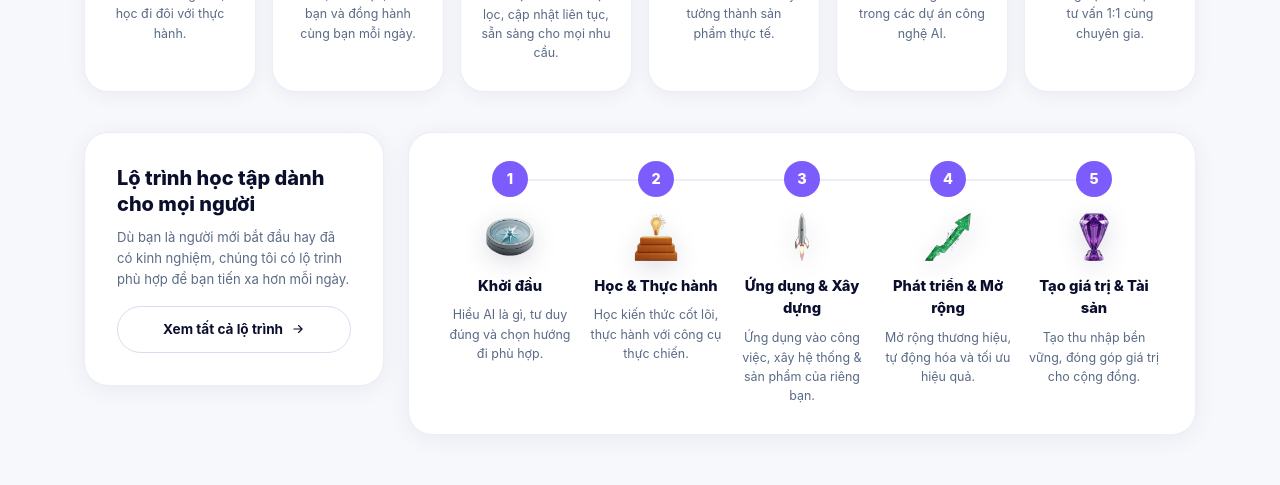
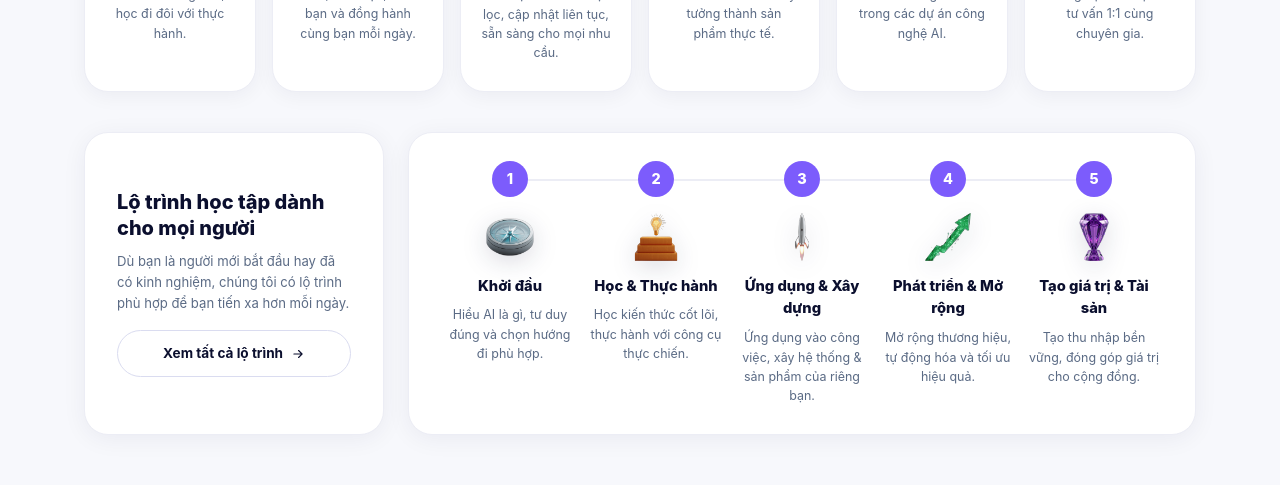
Before and after one commit to duongtyphu/duongtyphu, a Next.js app in the folder voduongai/: page / in a window 1280 px wide. Shown: the part 1760-2245 px from the top of the page. Built offline with nearby package versions, Linux system fonts and the light colour scheme; no server answers.

Commit message:
Match roadmap card heights, add hover-lift on step numbers
Stretch the "Lộ trình học tập..." info card to always match the
height of the 5-step card beside it (items-stretch instead of
items-start). Add a smooth lift on each numbered circle (1-5) when
hovering its corresponding step.

```diff
--- a/voduongai/src/components/home/EcosystemPillars.tsx
+++ b/voduongai/src/components/home/EcosystemPillars.tsx
@@ -108,7 +108,7 @@ export function EcosystemPillars() {
           ))}
         </div>
 
-        <div className="mt-10 flex flex-col gap-6 lg:flex-row lg:items-start">
+        <div className="mt-10 flex flex-col gap-6 lg:flex-row lg:items-stretch">
           <div className="flex flex-col justify-center rounded-xl border border-[#ECEDF5] bg-white p-6 shadow-[0_4px_24px_rgba(15,23,60,.06)] lg:w-[300px] lg:shrink-0 lg:p-8">
             <h3 className="text-[1.15rem] font-extrabold leading-[1.3] text-[#0B0F2E] md:text-[1.25rem]">
               Lộ trình học tập dành cho mọi người
@@ -132,8 +132,8 @@ export function EcosystemPillars() {
             <div className="relative grid grid-cols-2 gap-y-8 sm:grid-cols-3 lg:grid-cols-5 lg:items-start">
               <div className="absolute left-[10%] right-[10%] top-[18px] hidden h-[2px] bg-[#ECEDF5] lg:block" />
               {STEPS.map((s, i) => (
-                <div key={s.title} className="relative z-[1] px-1.5 text-center">
-                  <div className="mx-auto mb-3 flex h-9 w-9 items-center justify-center rounded-full bg-[#7C5CFC] text-[.9rem] font-extrabold text-white">
+                <div key={s.title} className="group relative z-[1] px-1.5 text-center">
+                  <div className="mx-auto mb-3 flex h-9 w-9 items-center justify-center rounded-full bg-[#7C5CFC] text-[.9rem] font-extrabold text-white transition-transform duration-300 ease-out group-hover:-translate-y-1.5">
                     {i + 1}
                   </div>
                   <div className="mx-auto mb-2.5 flex h-14 w-14 items-center justify-center">
```
